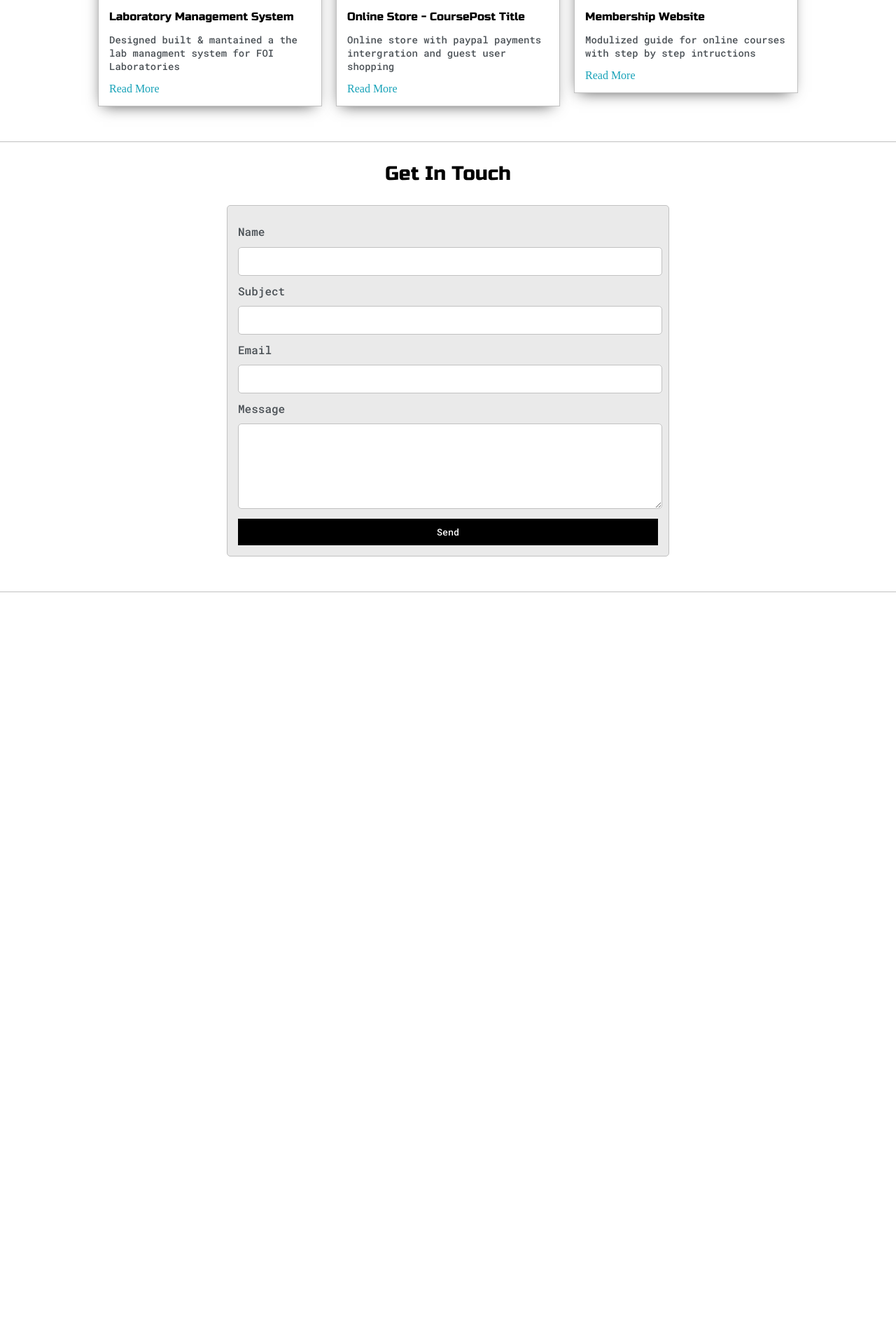
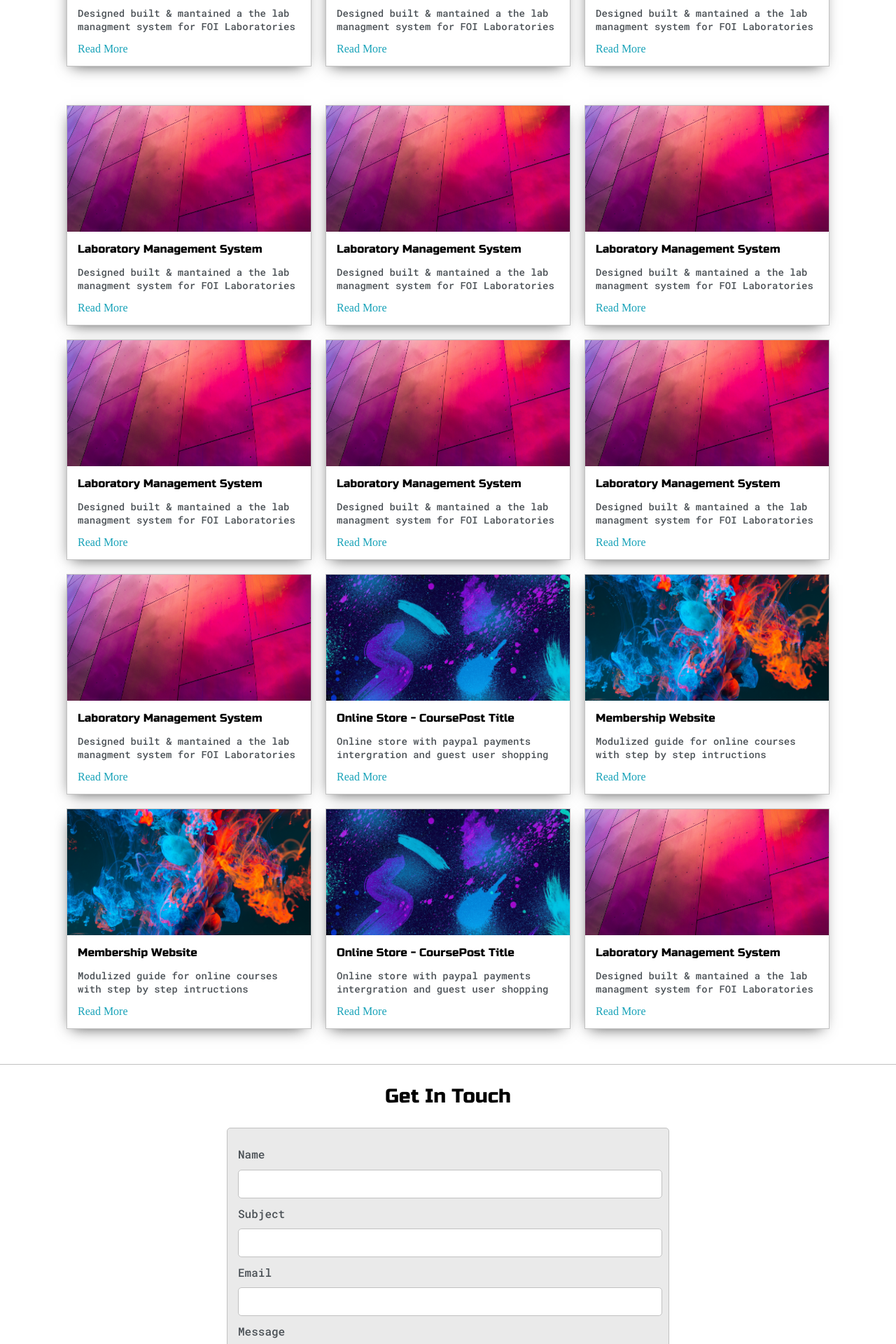
Before and after one commit to isurumanoddev/My_Portfolio_Website, a Django app: page / in a window 1280 px wide. Shown: the part 1573-3493 px from the top of the page at 70% size. Before the commit the page ends 2419 px from the top, so only its background shows below. Run offline with Django 4.2, Linux system fonts and the light colour scheme; some libraries are stand-ins or nearby versions.

Commit message:
ui update

```diff
--- a/my_website/urls.py
+++ b/my_website/urls.py
@@ -5,5 +5,6 @@
 
 urlpatterns = [
     path('', views.home,name="home"),
+    path('projects/', views.projects,name="projects"),
 
 ]
--- a/my_website/views.py
+++ b/my_website/views.py
@@ -5,3 +5,7 @@
 def home(request):
     context = {}
     return render(request, "index.html", context)
+
+def projects(request):
+    context = {}
+    return render(request, "projects.html", context)
--- a/static/js/script.js
+++ b/static/js/script.js
@@ -20,21 +20,15 @@
 }
 
 function setTheme(mode){
-	if(mode == 'light'){
+	if(mode === 'light'){
 		document.getElementById('theme-style').href = 'default.css'
 	}
 
-	if(mode == 'blue'){
+	if(mode === 'blue'){
 		document.getElementById('theme-style').href = 'blue.css'
 	}
 
-	if(mode == 'green'){
-		document.getElementById('theme-style').href = 'green.css'
-	}
 
-	if(mode == 'purple'){
-		document.getElementById('theme-style').href = 'purple.css'
-	}
 
 	localStorage.setItem('theme', mode)
 }
--- a/static/styles/default.css
+++ b/static/styles/default.css
@@ -57,7 +57,16 @@
 h5 { font-size: 20px;}
 h6 { font-size: 16px;}
 
+.navigation-bar {
+    background-color: #213f3c;
+    height: 50px;
+    display: flex;
+    justify-content: center;
+}
 
+.nav-link {
+    color: #fff;
+}
 .s1{
 	background-color: var(--secondaryColor);
 	border-bottom:1px solid var(--borderColor);
@@ -312,7 +321,8 @@
 
 .post-wrapper{
 	display: grid;
-	grid-template-columns: repeat(auto-fit, 320px);
+	grid-template-columns: repeat(auto-fit, 350px);
+	grid-template-rows:repeat(auto-fit, 350px);
 	gap:20px;
 	justify-content: center;
 	padding-bottom: 50px;
--- a/templates/index.html
+++ b/templates/index.html
@@ -1,48 +1,29 @@
 <!DOCTYPE html>
+{% extends "main.html" %}
+{% load static %}
 <html>
 <head>
 	<title>Dennis Ivy</title>
 
 
-	<meta name="viewport" content="width=device-width, initial-scale=1, maximum-scale=1, minimum-scale=1" />
+	<meta name="viewport" content="width=device-width, initial-scale=1, maximum-scale=1, minimum-scale=1"/>
 
-	<link href="https://fonts.googleapis.com/css2?family=Russo+One&display=swap" rel="stylesheet">
 
-	<link href="https://fonts.googleapis.com/css2?family=Roboto+Mono:wght@500&family=Russo+One&display=swap" rel="stylesheet">
-
-	<link rel="stylesheet" type="text/css" href="../static/styles/default.css">
-	<link id="theme-style" rel="stylesheet" type="text/css" href="">
 </head>
 <body>
+{% block content %}
 
 	<section class="s1">
 		<div class="main-container">
-			<div class="greeting-wrapper">
-				<h1>Hi, I'm Isuru Manod</h1>
-			</div>
 
 
 			<div class="intro-wrapper">
-				<div class="nav-wrapper">
 
-					<!-- Link around dots-wrapper added after tutorial video -->
-					<a href="index.html">
-						<div class="dots-wrapper">
-							<div id="dot-1" class="browser-dot"></div>
-							<div id="dot-2" class="browser-dot"></div>
-							<div id="dot-3" class="browser-dot"></div>
-						</div>
-					</a>
-
-
-					<ul id="navigation">
-						<li><a href="index.html#contact">Contact</a></li>
-
-					</ul>
+				<div class="greeting-wrapper">
+					<h1>Hi, I'm Isuru Manod</h1>
 				</div>
-
 				<div class="left-column">
-					<img id="profile_pic" src="s">
+					<img id="profile_pic" src="{% static "images/qq.jpg" %}">
 					<h5 style="text-align: center;line-height: 0;">Personalize Theme</h5>
 
 					<div id="theme-options-wrapper">
@@ -81,14 +62,17 @@
 
 					<p>I build new projects just to tickle my brain and love teaching others how they're made.</p>
 
-					<p>While I keep busy teaching courses, I still take interviews in search of a great team & projects that interest me.</p>
+					<p>While I keep busy teaching courses, I still take interviews in search of a great team & projects
+						that
+						interest me.</p>
 
 
 					<hr>
 
 					<h4>TOP EXPERTISE</h4>
 
-					<p>Fullstack developer with primary focus on Django + React: <a target="_blank" href="resume.pdf">Download Resume</a></p>
+					<p>Fullstack developer with primary focus on Django + React: <a target="_blank" href="resume.pdf">Download
+						Resume</a></p>
 
 					<div id="skills">
 						<ul>
@@ -112,61 +96,12 @@
 				</div>
 
 
-				<div class="social-links">
-					<img id="social_img" src="">
-					<h3>Find me on Twitter & Youtube</h3>
-
-					<a target="_blank" href="https://www.youtube.com/c/dennisivy">YouTube: @DennisIvy</a>
-					<br>
-					<a target="_blank" href="https://twitter.com/dennisivy11">Twitter: @DennisIvy11</a>
-				</div>
 			</div>
 
 		</div>
 	</section>
 
-	<section class="s1">
-		<div class="main-container">
-			<h3 style="text-align: center;">Some of my past projects</h3>
-
-			<div class="post-wrapper">
-
-				<div>
-					<div class="post">
-						<img class="thumbnail" src="images/dash.jpg">
-						<div class="post-preview">
-							<h6 class="post-title">Laboratory Management System</h6>
-							<p class="post-intro">Designed built & mantained a the lab managment system for FOI Laboratories</p>
-							<a href="post.html">Read More</a>
-						</div>
-					</div>
-				</div>
-
-				<div>
-					<div class="post">
-						<img class="thumbnail" src="images/ecom.jpg">
-						<div class="post-preview">
-							<h6 class="post-title">Online Store - CoursePost Title</h6>
-							<p class="post-intro">Online store with paypal payments intergration and guest user shopping</p>
-							<a href="post.html">Read More</a>
-						</div>
-					</div>
-				</div>
-
-				<div>
-					<div class="post">
-						<img class="thumbnail" src="images/membership site.jpg">
-						<div class="post-preview">
-							<h6 class="post-title">Membership Website</h6>
-							<p class="post-intro">Modulized guide for online courses with step by  step intructions</p>
-							<a href="post.html">Read More</a>
-						</div>
-					</div>
-				</div>
-
-			</div>
-		</div>
-	</section>
+	{% include "projects.html" %}
 
 	<section class="s2">
 		<div class="main-container">
@@ -193,6 +128,22 @@
 		</div>
 	</section>
 
-	<script type="text/javascript" src="../static/js/script.js"></script>
+
+	<section class="s1">
+		<div class="main-container">
+			<div class="social-links">
+				<img id="social_img" src="">
+				<h3>Find me on Twitter & Youtube</h3>
+
+				<a target="_blank" href="https://www.youtube.com/c/dennisivy">YouTube: @DennisIvy</a>
+				<br>
+				<a target="_blank" href="https://twitter.com/dennisivy11">Twitter: @DennisIvy11</a>
+			</div>
+
+
+		</div>
+	</section>
+
+{% endblock %}
 </body>
 </html>
--- /dev/null
+++ b/templates/main.html
@@ -0,0 +1,29 @@
+<!DOCTYPE html>
+{% load static %}
+<html>
+<head>
+	<title>Dennis Ivy</title>
+
+
+	<meta name="viewport" content="width=device-width, initial-scale=1, maximum-scale=1, minimum-scale=1"/>
+
+	<link href="https://fonts.googleapis.com/css2?family=Russo+One&display=swap" rel="stylesheet">
+
+	<link href="https://fonts.googleapis.com/css2?family=Roboto+Mono:wght@500&family=Russo+One&display=swap"
+	      rel="stylesheet">
+
+	<link rel="stylesheet" type="text/css" href="{% static "styles/default.css" %}">
+{#	<link rel="stylesheet" type="text/css" href="{% static "styles/blue.css" %}">#}
+	<link id="theme-style" rel="stylesheet" type="text/css" href="">
+</head>
+<body>
+{% include "navbar.html" %}
+{% block content %}
+
+
+
+
+<script type="text/javascript" src="{% static "js/script.js" %}"></script>
+{% endblock %}
+</body>
+</html>
--- /dev/null
+++ b/templates/navbar.html
@@ -0,0 +1,41 @@
+<!DOCTYPE html>
+{% load static %}
+<html>
+<head>
+	<title>Dennis Ivy</title>
+
+
+	<meta name="viewport" content="width=device-width, initial-scale=1, maximum-scale=1, minimum-scale=1"/>
+
+
+</head>
+<body>
+{% block content %}
+
+<div class="nav-wrapper">
+
+					<!-- Link around dots-wrapper added after tutorial video -->
+					<a href="index.html">
+						<div class="dots-wrapper">
+							<div id="dot-1" class="browser-dot"></div>
+							<div id="dot-2" class="browser-dot"></div>
+							<div id="dot-3" class="browser-dot"></div>
+						</div>
+					</a>
+
+
+					<ul id="navigation">
+						<li><a href="">Home</a></li>
+						<li><a href="">About</a></li>
+						<li><a href="{% url "projects" %}">Projects</a></li>
+						<li><a href="">Contact</a></li>
+
+					</ul>
+				</div>
+
+
+
+
+{% endblock %}
+</body>
+</html>
--- /dev/null
+++ b/templates/projects.html
@@ -0,0 +1,200 @@
+<!DOCTYPE html>
+{% extends "main.html" %}
+{% load static %}
+<html>
+<head>
+	<title>Dennis Ivy</title>
+
+
+	<meta name="viewport" content="width=device-width, initial-scale=1, maximum-scale=1, minimum-scale=1"/>
+
+
+</head>
+<body>
+{% block content %}
+
+
+
+
+<section class="s1">
+	<div class="main-container">
+		<h3 style="text-align: center;">Some of my past projects</h3>
+
+		<div class="post-wrapper">
+
+			<div>
+				<div class="post">
+					<img class="thumbnail" src="{% static "images/c.jpg" %}">
+					<div class="post-preview">
+						<h6 class="post-title">Laboratory Management System</h6>
+						<p class="post-intro">Designed built & mantained a the lab managment system for FOI
+							Laboratories</p>
+						<a href="">Read More</a>
+					</div>
+				</div>
+			</div>
+			<div>
+				<div class="post">
+					<img class="thumbnail" src="{% static "images/c.jpg" %}">
+					<div class="post-preview">
+						<h6 class="post-title">Laboratory Management System</h6>
+						<p class="post-intro">Designed built & mantained a the lab managment system for FOI
+							Laboratories</p>
+						<a href="">Read More</a>
+					</div>
+				</div>
+			</div>
+			<div>
+				<div class="post">
+					<img class="thumbnail" src="{% static "images/c.jpg" %}">
+					<div class="post-preview">
+						<h6 class="post-title">Laboratory Management System</h6>
+						<p class="post-intro">Designed built & mantained a the lab managment system for FOI
+							Laboratories</p>
+						<a href="">Read More</a>
+					</div>
+				</div>
+			</div>
+			<div>
+				<div class="post">
+					<img class="thumbnail" src="{% static "images/c.jpg" %}">
+					<div class="post-preview">
+						<h6 class="post-title">Laboratory Management System</h6>
+						<p class="post-intro">Designed built & mantained a the lab managment system for FOI
+							Laboratories</p>
+						<a href="">Read More</a>
+					</div>
+				</div>
+			</div>
+			<div>
+				<div class="post">
+					<img class="thumbnail" src="{% static "images/c.jpg" %}">
+					<div class="post-preview">
+						<h6 class="post-title">Laboratory Management System</h6>
+						<p class="post-intro">Designed built & mantained a the lab managment system for FOI
+							Laboratories</p>
+						<a href="">Read More</a>
+					</div>
+				</div>
+			</div>
+			<div>
+				<div class="post">
+					<img class="thumbnail" src="{% static "images/c.jpg" %}">
+					<div class="post-preview">
+						<h6 class="post-title">Laboratory Management System</h6>
+						<p class="post-intro">Designed built & mantained a the lab managment system for FOI
+							Laboratories</p>
+						<a href="">Read More</a>
+					</div>
+				</div>
+			</div>
+			<div>
+				<div class="post">
+					<img class="thumbnail" src="{% static "images/c.jpg" %}">
+					<div class="post-preview">
+						<h6 class="post-title">Laboratory Management System</h6>
+						<p class="post-intro">Designed built & mantained a the lab managment system for FOI
+							Laboratories</p>
+						<a href="">Read More</a>
+					</div>
+				</div>
+			</div>
+			<div>
+				<div class="post">
+					<img class="thumbnail" src="{% static "images/c.jpg" %}">
+					<div class="post-preview">
+						<h6 class="post-title">Laboratory Management System</h6>
+						<p class="post-intro">Designed built & mantained a the lab managment system for FOI
+							Laboratories</p>
+						<a href="">Read More</a>
+					</div>
+				</div>
+			</div>
+			<div>
+				<div class="post">
+					<img class="thumbnail" src="{% static "images/c.jpg" %}">
+					<div class="post-preview">
+						<h6 class="post-title">Laboratory Management System</h6>
+						<p class="post-intro">Designed built & mantained a the lab managment system for FOI
+							Laboratories</p>
+						<a href="">Read More</a>
+					</div>
+				</div>
+			</div>
+			<div>
+				<div class="post">
+					<img class="thumbnail" src="{% static "images/c.jpg" %}">
+					<div class="post-preview">
+						<h6 class="post-title">Laboratory Management System</h6>
+						<p class="post-intro">Designed built & mantained a the lab managment system for FOI
+							Laboratories</p>
+						<a href="">Read More</a>
+					</div>
+				</div>
+			</div>
+
+			<div>
+				<div class="post">
+					<img class="thumbnail" src="{% static "images/a.jpg" %}">
+					<div class="post-preview">
+						<h6 class="post-title">Online Store - CoursePost Title</h6>
+						<p class="post-intro">Online store with paypal payments intergration and guest user shopping</p>
+						<a href="">Read More</a>
+					</div>
+				</div>
+			</div>
+
+			<div>
+				<div class="post">
+					<img class="thumbnail" src="{% static "images/b.jpg" %}">
+					<div class="post-preview">
+						<h6 class="post-title">Membership Website</h6>
+						<p class="post-intro">Modulized guide for online courses with step by step intructions</p>
+						<a href="post.html">Read More</a>
+					</div>
+				</div>
+			</div>
+			<div>
+				<div class="post">
+					<img class="thumbnail" src="{% static "images/b.jpg" %}">
+					<div class="post-preview">
+						<h6 class="post-title">Membership Website</h6>
+						<p class="post-intro">Modulized guide for online courses with step by step intructions</p>
+						<a href="post.html">Read More</a>
+					</div>
+				</div>
+			</div>
+			<div>
+				<div class="post">
+					<img class="thumbnail" src="{% static "images/a.jpg" %}">
+					<div class="post-preview">
+						<h6 class="post-title">Online Store - CoursePost Title</h6>
+						<p class="post-intro">Online store with paypal payments intergration and guest user shopping</p>
+						<a href="">Read More</a>
+					</div>
+				</div>
+			</div>
+			<div>
+				<div class="post">
+					<img class="thumbnail" src="{% static "images/c.jpg" %}">
+					<div class="post-preview">
+						<h6 class="post-title">Laboratory Management System</h6>
+						<p class="post-intro">Designed built & mantained a the lab managment system for FOI
+							Laboratories</p>
+						<a href="">Read More</a>
+					</div>
+				</div>
+			</div>
+
+		</div>
+	</div>
+</section>
+
+
+
+
+
+{% endblock %}
+
+</body>
+</html>
```
Also changed, not shown: templates/post.html (added, +110 -0 lines).
